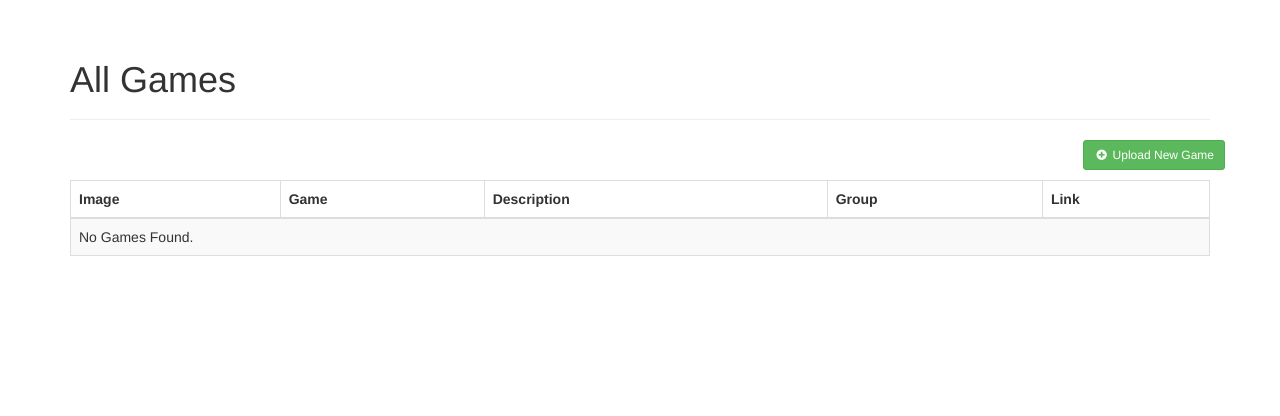
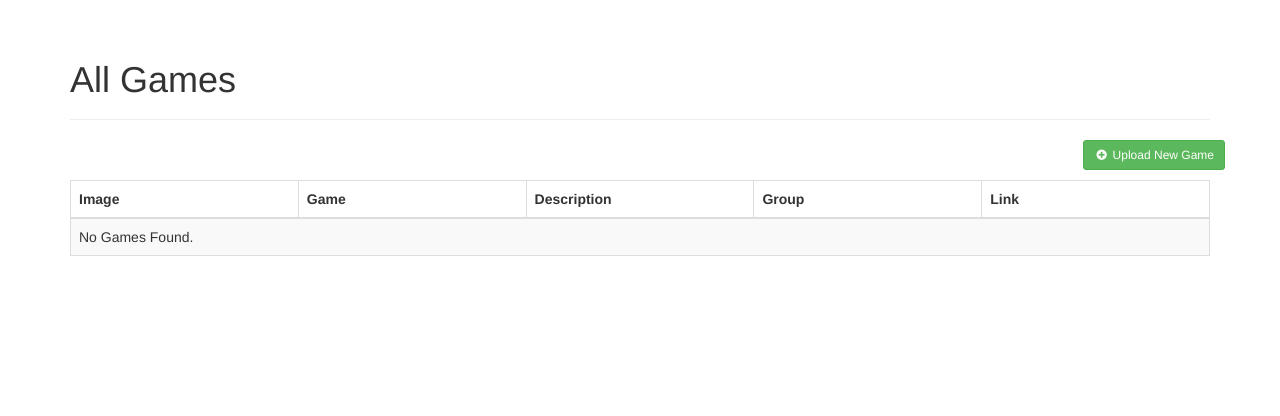
Before and after one commit to joshsamara/game-website, a Django app: page /games/ in a window 1280 px wide. Shown: the part 102-518 px from the top of the page. Run offline with Django 3.2, Linux system fonts and the light colour scheme; data that the repository does not hold is empty; parts of the project's set-up code (start-up, migrations or seed data) failed here and were passed over; some libraries are stand-ins or nearby versions.

Commit message:
Fix for tables with very long descriptions.

```diff
--- a/core/static/css/main.css
+++ b/core/static/css/main.css
@@ -7,6 +7,11 @@ html {
 
 body {
     margin-bottom: 60px;
+}
+
+table {
+    table-layout: fixed;
+    word-wrap: break-word;
 }
 
 .container .text-muted {
```
